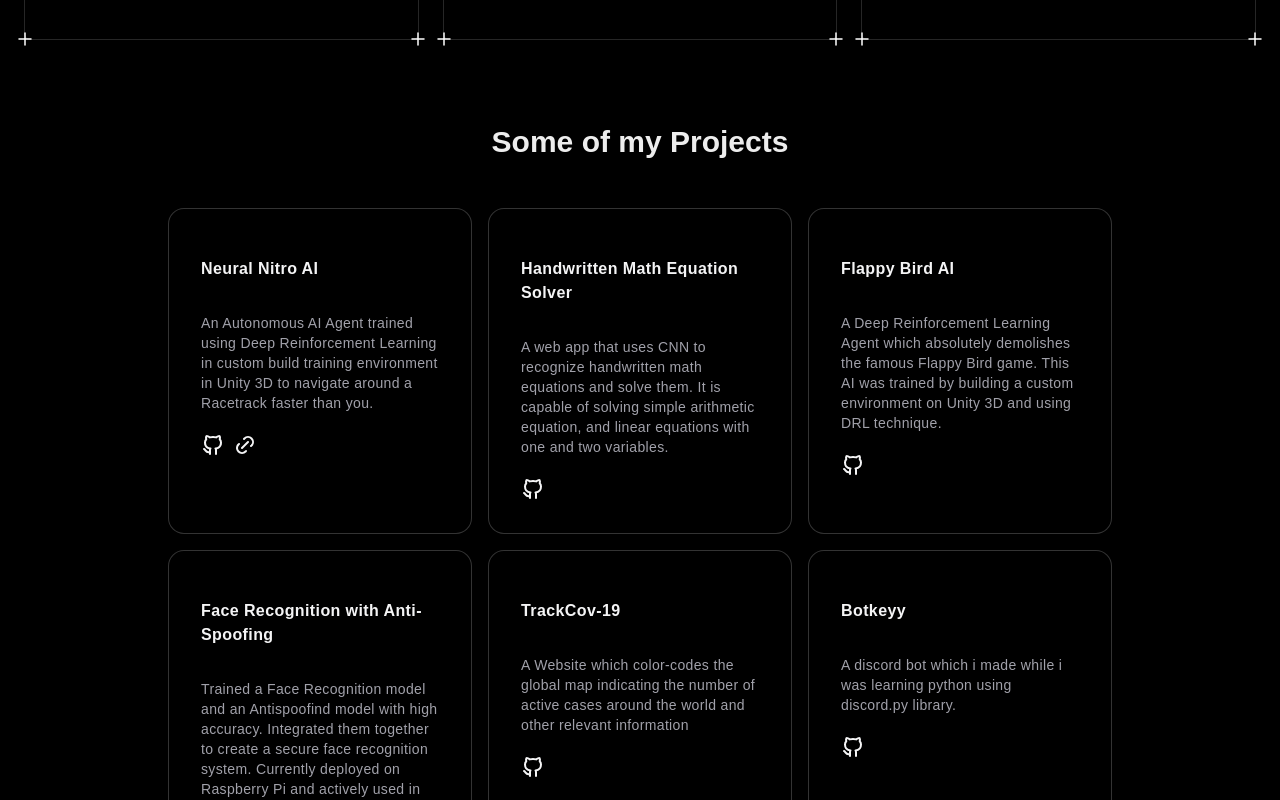
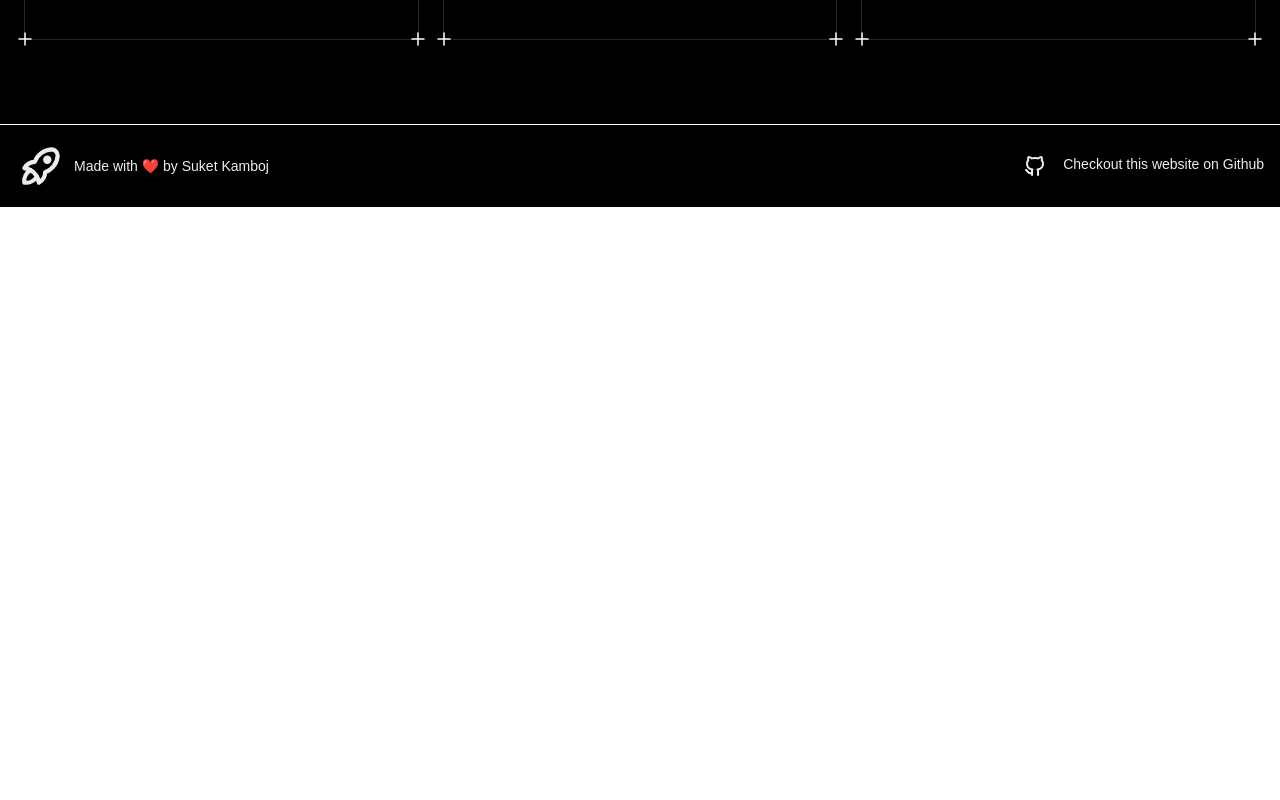
Before and after one commit to Sookeyy-12/Sookeyy-12.github.io, a Next.js app: page / in a window 1280 px wide. Shown: the part 1080-1880 px from the top of the page. After the commit the page ends 1287 px from the top, so only its background shows below. Built offline with nearby package versions, Linux system fonts and the light colour scheme.

Commit message:
added footer

```diff
--- a/app/page.tsx
+++ b/app/page.tsx
@@ -5,6 +5,7 @@ import NavBar from "@/components/NavBar";
 import { Projects } from "@/components/Projects";
 import { Socials } from "@/components/Socials";
 import { ScrollProgress } from "@/components/ProgressBar";
+import Footer from "@/components/Footer";
 
 export default function Home() {
   return (
@@ -18,14 +19,17 @@ export default function Home() {
         <div id="aboutme">
           <AboutMe />
         </div>
-        <div id="projects">
+        {/* <div id="projects">
           <Projects />
         </div>
         <div id="achievements">
           <Achievements />
-        </div>
+        </div> */}
         <div id="socials">
           <Socials />
+        </div>
+        <div id="footer">
+          <Footer />
         </div>
       </div>
     </>
--- /dev/null
+++ b/components/Footer.tsx
@@ -0,0 +1,25 @@
+import React from 'react';
+import { IconBrandGithub, IconRocket } from '@tabler/icons-react';
+
+type Props = {}
+
+function Footer({ }: Props) {
+    return (
+        <>
+            <footer className="footer bg-black tetx-white items-center p-4 border-t border-white">
+                <aside className="grid-flow-col items-center">
+                    <IconRocket size={50}/>
+                    <p>Made with ❤️ by Suket Kamboj</p>
+                </aside>
+                <nav className="grid-flow-col gap-4 md:place-self-center md:justify-self-end">
+                    <IconBrandGithub/>
+                    <a href='https://github.com/Sookeyy-12/Sookeyy-12.github.io'>
+                    Checkout this website on Github
+                    </a>
+                </nav>
+            </footer>
+        </>
+    )
+}
+
+export default Footer
--- a/components/Socials.tsx
+++ b/components/Socials.tsx
@@ -4,6 +4,8 @@ type Props = {}
 
 export function Socials({ }: Props) {
     return (
-        <div>Socials</div>
+        <>
+
+        </>
     )
 }
--- a/package.json
+++ b/package.json
@@ -27,6 +27,7 @@
     "@types/node": "^20",
     "@types/react": "^19",
     "@types/react-dom": "^19",
+    "daisyui": "^4.12.22",
     "eslint": "^9",
     "eslint-config-next": "15.1.1",
     "postcss": "^8",
--- a/tailwind.config.ts
+++ b/tailwind.config.ts
@@ -21,6 +21,7 @@ export default {
     },
   },
   plugins: [
+    require('daisyui'),
     addVariablesForColors,
     function ({ matchUtilities, theme }: any) {
       matchUtilities(
```
Also changed, not shown: 1 other file (tests, documents, lock files or other folders).
